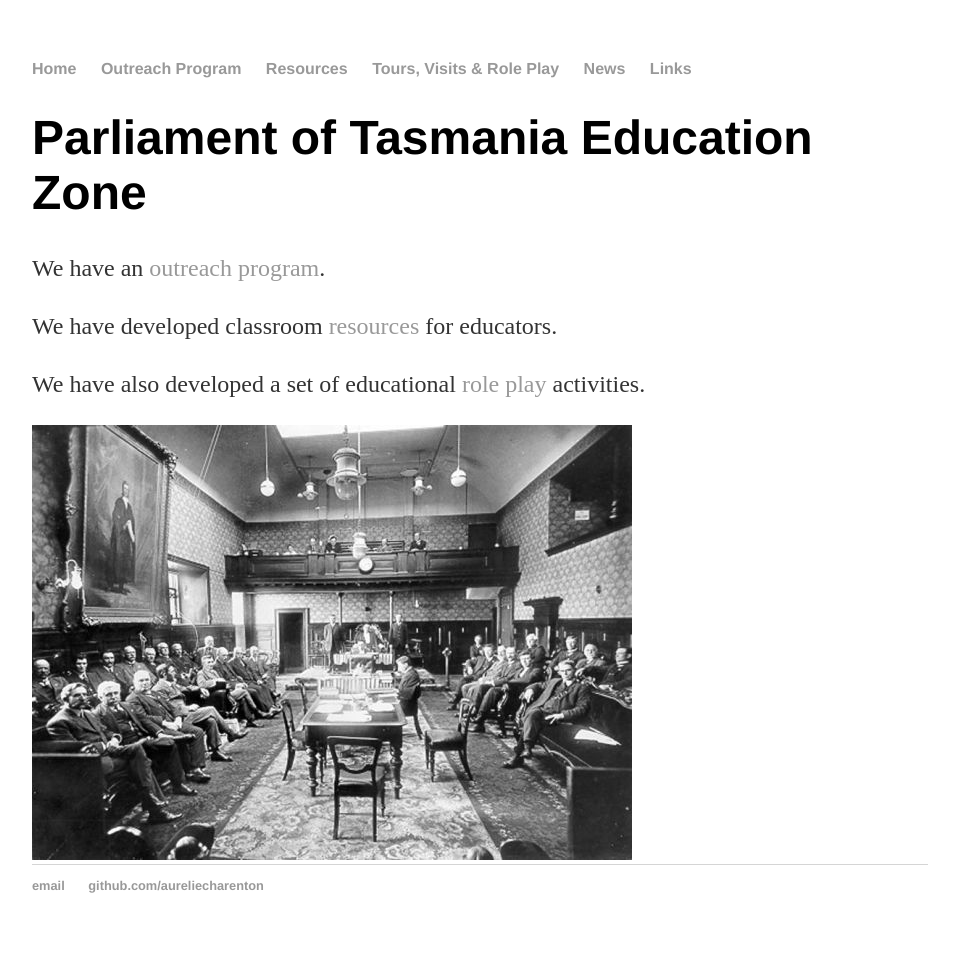
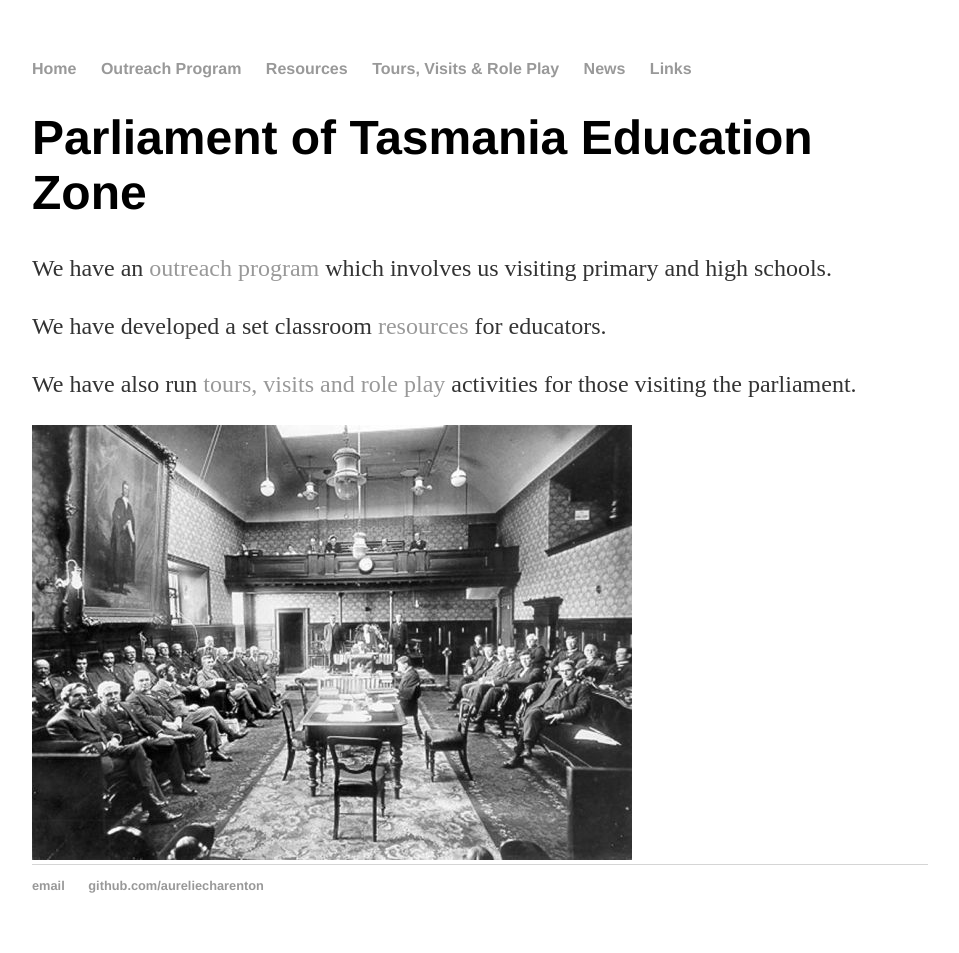
Before and after one commit to AurelieCharenton/AurelieCharenton.github.io, a Jekyll site: the page built from index.html, in a window 1280 px wide. Shown: the whole page, without its empty margins (160-1119 px from the left). Built offline with Jekyll 4.4.1, drawn with Linux system fonts in a browser that asks for light colours.

Commit message:
updating home page

```diff
--- a/index.html
+++ b/index.html
@@ -3,10 +3,13 @@
 title: Parliament of Tasmania Education Zone
 ---
 <div class="blurb">
+
 	<h1>Parliament of Tasmania Education Zone</h1>
-	<p>We have an <a href="/outreach">outreach program</a>.</p>
-	<p>We have developed classroom <a href="/resources">resources</a> for educators.</p>
-	<p>We have also developed a set of educational <a href="/role_play">role play</a> activities.</p>
+	<p>We have an <a href="/outreach">outreach program</a> which involves us
+  visiting primary and high schools.</p>
+	<p>We have developed a set classroom <a href="/resources">resources</a> for educators.</p>
+	<p>We have also run <a href="/role_play">tours, visits and role play</a>
+  activities for those visiting the parliament.</p>
 
 	<img src="/images/house_of_assembly.jpg" alt="House of Assembly">
 </div><!-- /.blurb -->
```
